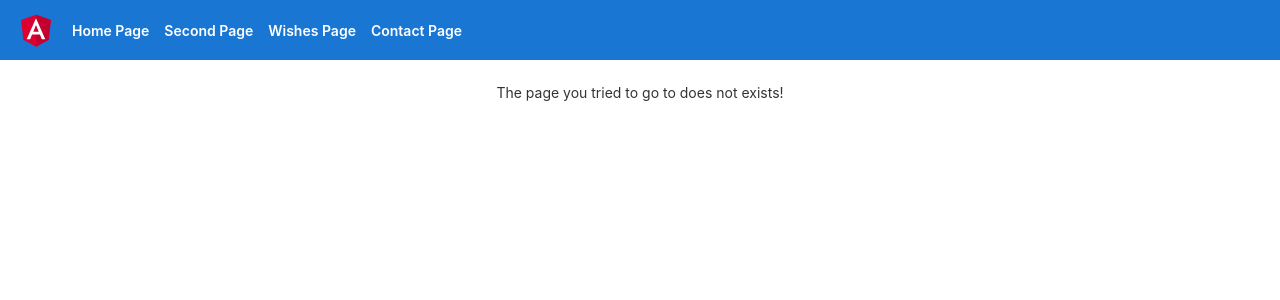
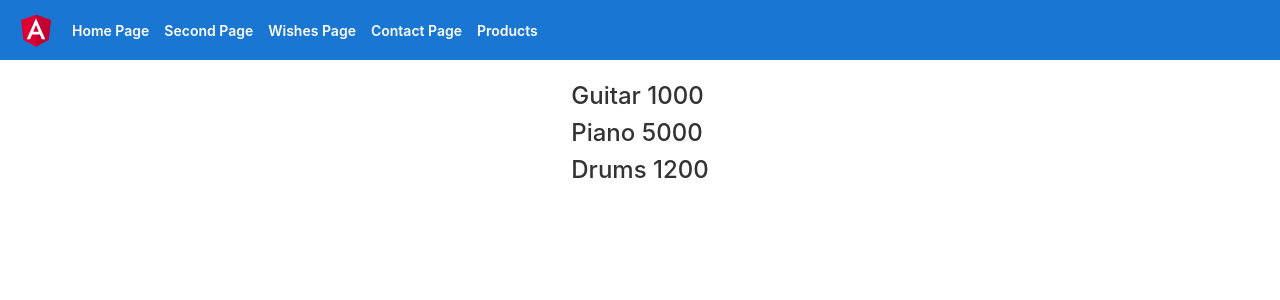
Before and after one commit to more-no/nest-react-app, an Angular app in the folder apps/frontend/: page /products in a window 1280 px wide. Shown: the top 300 px of the page. Built offline with nearby package versions, Linux system fonts and the light colour scheme.

Commit message:
Providing Data to Routes

```diff
--- a/apps/frontend/src/app/app-routing.module.ts
+++ b/apps/frontend/src/app/app-routing.module.ts
@@ -5,6 +5,7 @@ import { SecondComponent } from './second/second.component';
 import { WishComponent } from './wish/wish.component';
 import { ContactComponent } from './contact/contact.component';
 import { NotFoundComponent } from './not-found/not-found.component';
+import { ProductsListComponent } from './products/productsList/productsList.component';
 
 const routes: Routes = [
   // the order of the routes is important  ==> '' must first and ** must be last
@@ -12,6 +13,7 @@ const routes: Routes = [
   { path: 'second', component: SecondComponent },
   { path: 'wish', component: WishComponent },
   { path: 'contact', component: ContactComponent },
+  { path: 'products', component: ProductsListComponent },
   { path: '**', component: NotFoundComponent }, // take-all for all non-existing paths
 ];
 
--- a/apps/frontend/src/app/app.component.html
+++ b/apps/frontend/src/app/app.component.html
@@ -321,6 +321,7 @@
   <a routerLink="second">Second Page</a>
   <a routerLink="wish">Wishes Page</a>
   <a href="#" (click)="$event.preventDefault(); goToContact()">Contact Page</a>
+  <a routerLink="products">Products</a>
 
   <div class="spacer"></div>
 </div>
--- a/apps/frontend/src/app/app.module.ts
+++ b/apps/frontend/src/app/app.module.ts
@@ -7,6 +7,7 @@ import { ContactModule } from './contact/contact.module';
 import { FirstComponent } from './first/first.component';
 import { SecondComponent } from './second/second.component';
 import { NotFoundComponent } from './not-found/not-found.component';
+import { ProductsModule } from './products/products.module';
 
 @NgModule({
   declarations: [
@@ -16,7 +17,7 @@ import { NotFoundComponent } from './not-found/not-found.component';
     SecondComponent,
     NotFoundComponent,
   ],
-  imports: [BrowserModule, AppRoutingModule, WishModule, ContactModule],
+  imports: [BrowserModule, AppRoutingModule, WishModule, ContactModule, ProductsModule],
   providers: [],
   bootstrap: [AppComponent],
 })
--- /dev/null
+++ b/apps/frontend/src/app/products/products.service.ts
@@ -0,0 +1,26 @@
+// created with 'ng generate service products/products'
+import { Injectable } from '@angular/core';
+import { of } from 'rxjs';
+
+export interface Product {
+  id: number;
+  name: string;
+  price: number;
+}
+
+@Injectable({
+  providedIn: 'root',
+})
+export class ProductsService {
+  private data: Product[] = [
+    { id: 1, name: 'Guitar', price: 1000 },
+    { id: 2, name: 'Piano', price: 5000 },
+    { id: 3, name: 'Drums', price: 1200 },
+  ];
+
+  constructor() {}
+
+  getAllProducts() {
+    return of(this.data);
+  }
+}
--- /dev/null
+++ b/apps/frontend/src/app/products/productsList/productsList.component.html
@@ -0,0 +1,5 @@
+<div class="container">
+  <div class="row" *ngFor="let product of products">
+    <h4>{{ product.name }} {{ product.price }}</h4>
+  </div>
+</div>
--- /dev/null
+++ b/apps/frontend/src/app/products/productsList/productsList.component.ts
@@ -0,0 +1,21 @@
+// created with 'ng g component products/productsList -m products'
+import { Component } from '@angular/core';
+import { ProductsService } from '../products.service';
+import { Product } from '../products.service';
+
+@Component({
+  selector: 'app-productsList',
+  templateUrl: './productsList.component.html',
+  styleUrl: './productsList.component.sass',
+})
+export class ProductsListComponent {
+  products: Product[] = [];
+
+  constructor(private store: ProductsService) {}
+
+  ngOnInit(): void {
+    this.store.getAllProducts().subscribe((products) => {
+      this.products = products;
+    });
+  }
+}
```
Also changed, not shown: apps/frontend/src/app/products/products.module.ts (added, +11 -0 lines), apps/frontend/src/app/products/productsList/productsList.component.sass (added), 2 other files (tests, documents, lock files or other folders).
